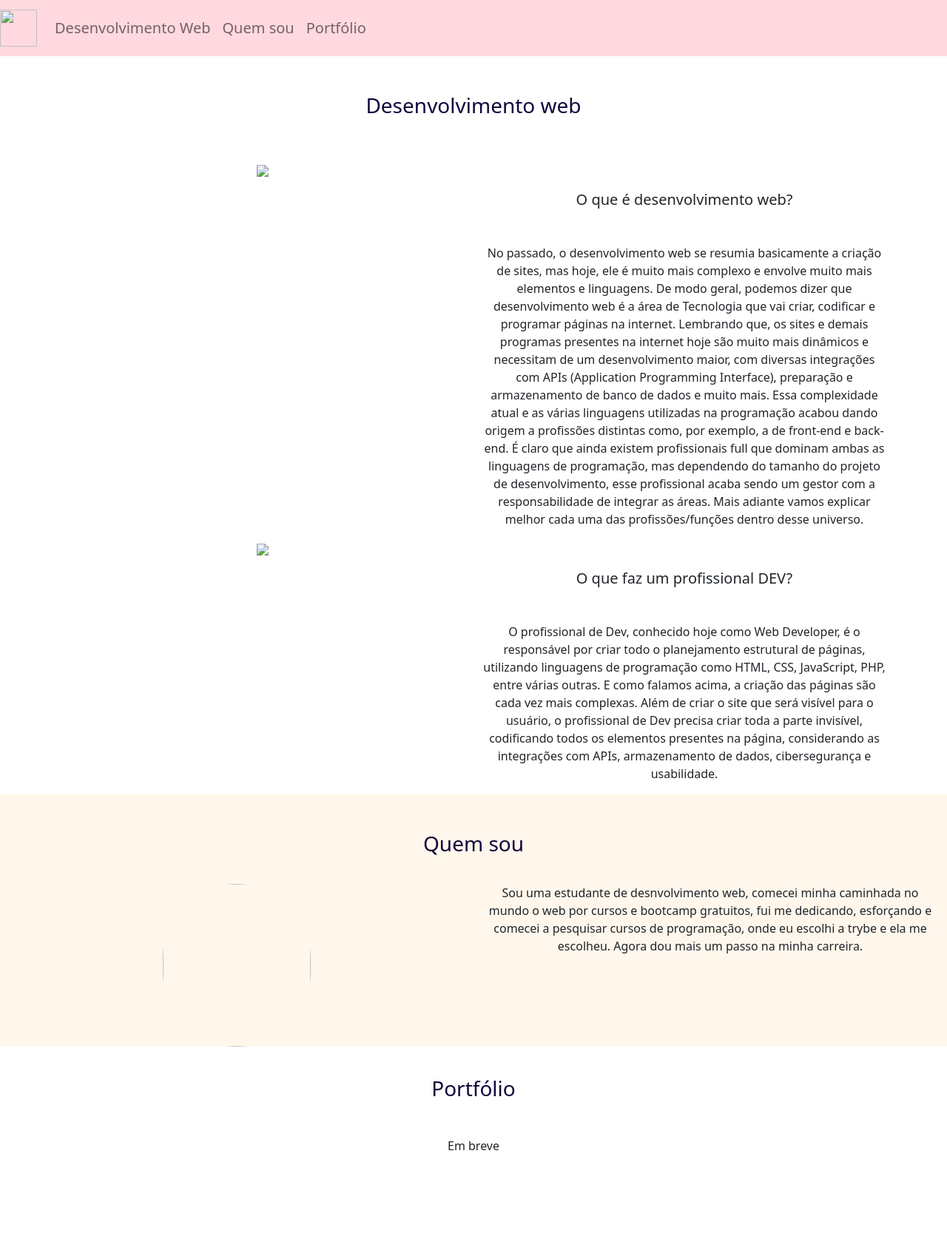
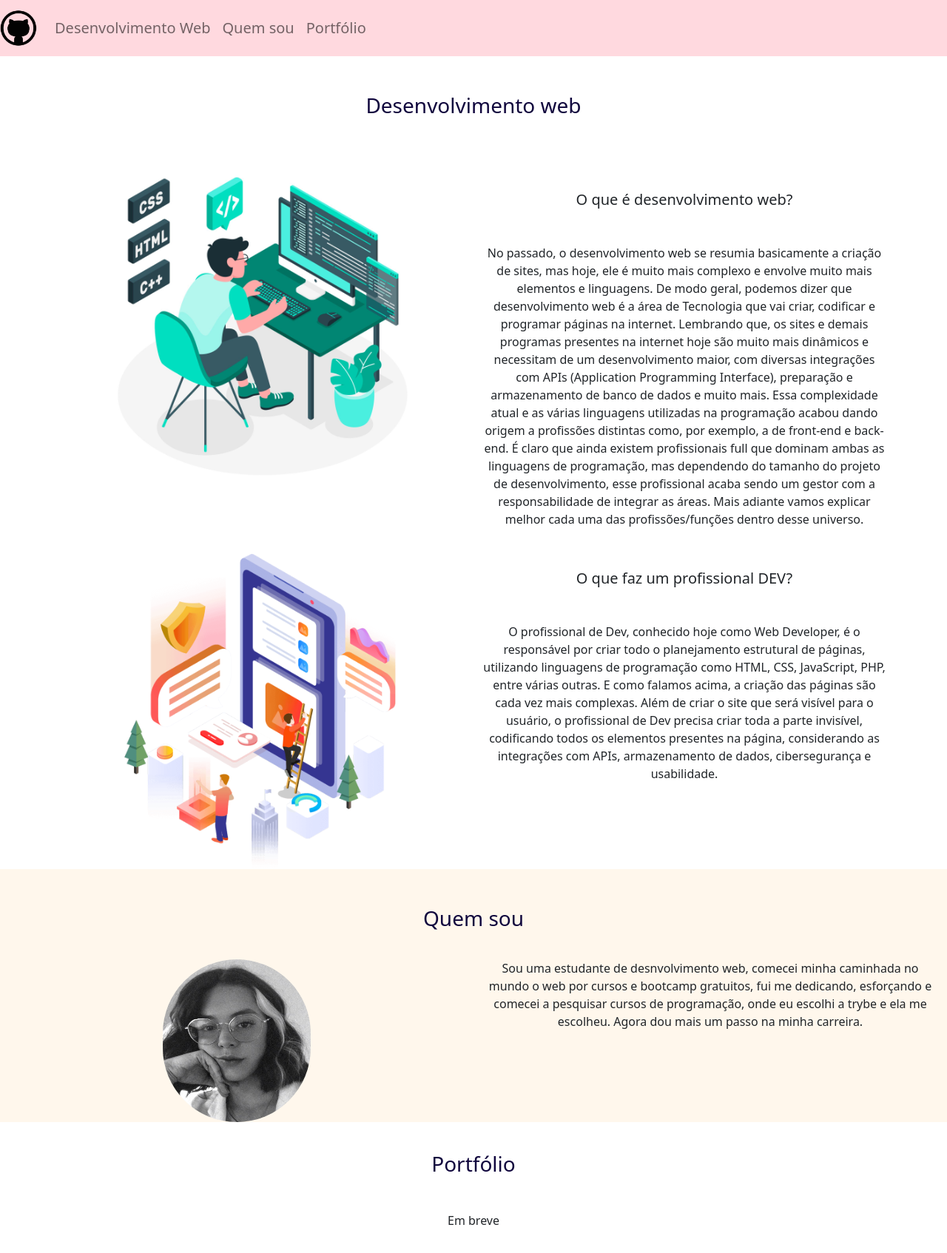
Before and after one commit to naluzreis/Aula-Bootstrap, a plain HTML site: page index.html in a window 1280 px wide. Shown: the whole page at 74% size. Before the commit the page ends 1597 px from the top, so only its background shows below. Drawn offline with Linux system fonts and the light colour scheme.

Commit message:
organizando pastas

```diff
--- a/index.html
+++ b/index.html
@@ -3,14 +3,14 @@
     <head>
         <title>Minha página</title>
         <meta charset="utf-8">
-        <link href="R.png" rel="icon">
+        <link href="img/R.png" rel="icon">
         <link rel="stylesheet" type="text/css" href="css/bootstrap.min.css">
         <link rel="stylesheet" type="text/css" href="style.css">
     </head>
     <body>
         <nav class="navbar navbar-expand-lg navbar-light">
             <a class="navbar-brand" href="#">
-                <img src="R.png" width="50" height="50">
+                <img src="img/R.png" width="50" height="50">
             </a>
             <div class="collapse navbar-collapse">
                 <ul class="navbar-nav">
@@ -32,7 +32,7 @@
                 <div class="container">
                     <div class="row">
                         <div class="col-lg-6">
-                            <img src="Desenvolvimento-web-2-1920w.jpg" width="80%">
+                            <img src="img/Desenvolvimento-web-2-1920w.jpg" width="80%">
                         </div>
                             <div class="col-lg-6">
                                 <h5 class="devtittle">O que é desenvolvimento web?</h5>
@@ -58,7 +58,7 @@
                 <div class="container">
                     <div class="row">
                         <div class="col-lg-6">
-                            <img src="image2.png" width="80%">
+                            <img src="img/image2.png" width="80%">
                         </div>
                         <div class="col-lg-6">
                             <h5 class="tittleprof">O que faz um profissional DEV?</h5>
@@ -81,7 +81,7 @@
                 <h3 class="title">Quem sou</h3>
                 <div class="row">
                     <div class="col-lg-6">
-                        <img class="imgqs" src="WhatsApp Image 2022-03-04 at 10.03.24.jpeg" width="200" height="220">
+                        <img class="imgqs" src="img/WhatsApp Image 2022-03-04 at 10.03.24.jpeg" width="200" height="220">
                     </div>
                     <div class="col-lg-6">
                     <p class="text">
```
